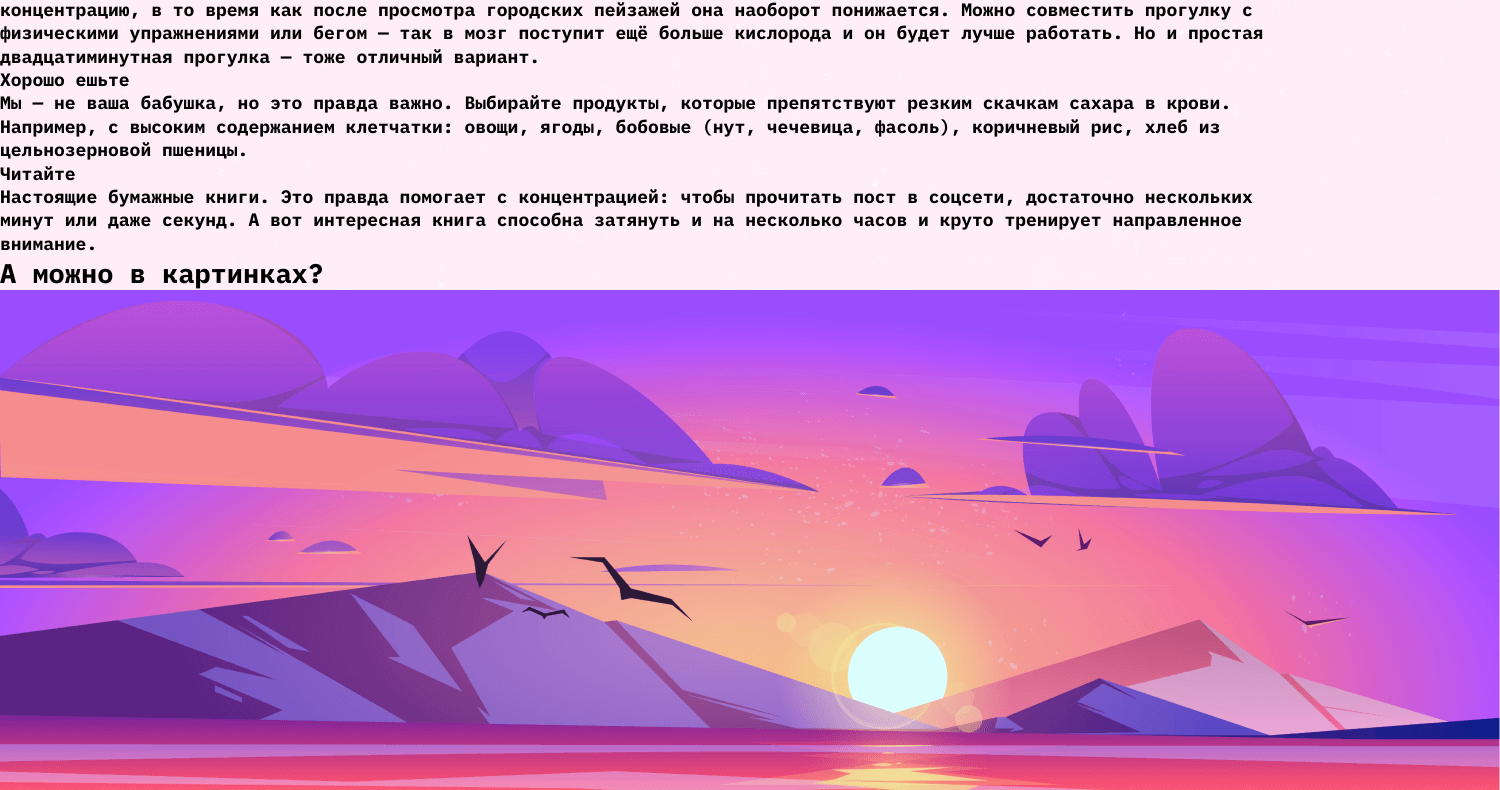
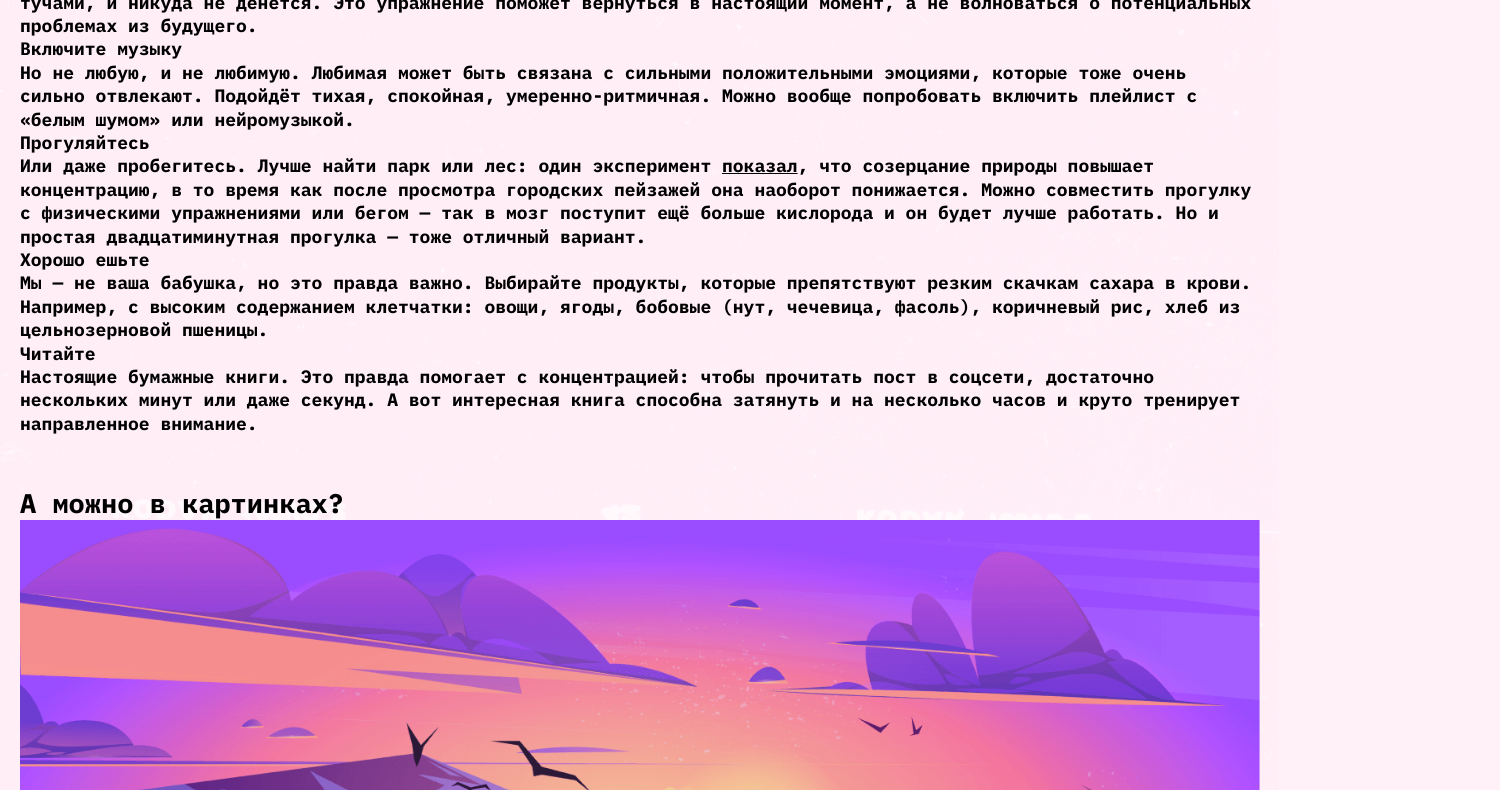
Before and after one commit to Nikitakucel/slozhno-sosredotochitsya-fd, a plain HTML site: page index.html in a window 1280 px wide. Shown: the part 1867-2657 px from the top of the page, 1500 px wide, since content can reach past the window. Drawn offline with Linux system fonts and the light colour scheme.

Commit message:
картинки и секции

```diff
--- a/styles/style.css
+++ b/styles/style.css
@@ -87,3 +87,52 @@
   left: var(--decoration-gap);
   bottom: var(--decoration-gap);
 }
+
+.main {
+  margin-left: var(--decoration-gap);
+  margin-right: var(--decoration-gap);
+}
+
+.section {
+  display: grid;
+  grid-template-columns: 1fr;
+  margin-top: 40px;
+}
+
+.section_why {
+  margin-top: var(--section-child-margin);
+}
+
+.section_what {
+  margin-top: 50px;
+}
+
+.section_how {
+  margin-top: 50px;
+}
+
+.advice_title_main {
+  margin-top: 20px;
+  margin-bottom: 20px;
+}
+
+.gallery_section {
+  margin-top: 50px;
+}
+
+.gallery {
+  display: grid;
+  grid-template-columns: 1fr;
+  gap: 0px;
+}
+
+.gallery__image {
+  height: 100%;
+  width: 100%;
+  object-fit: cover;
+  display: block;
+}
+
+.gallery__item {
+
+}
```
